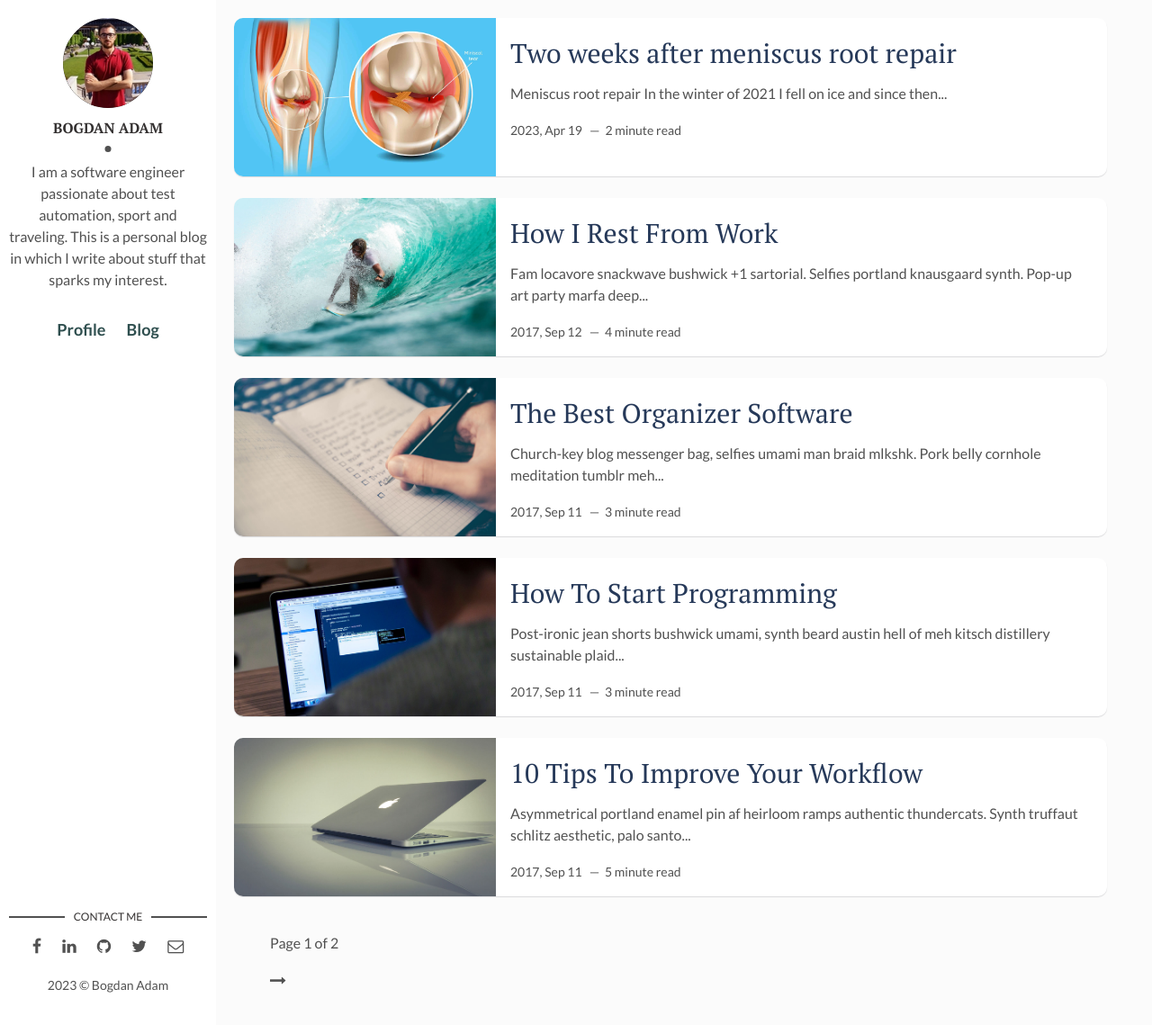
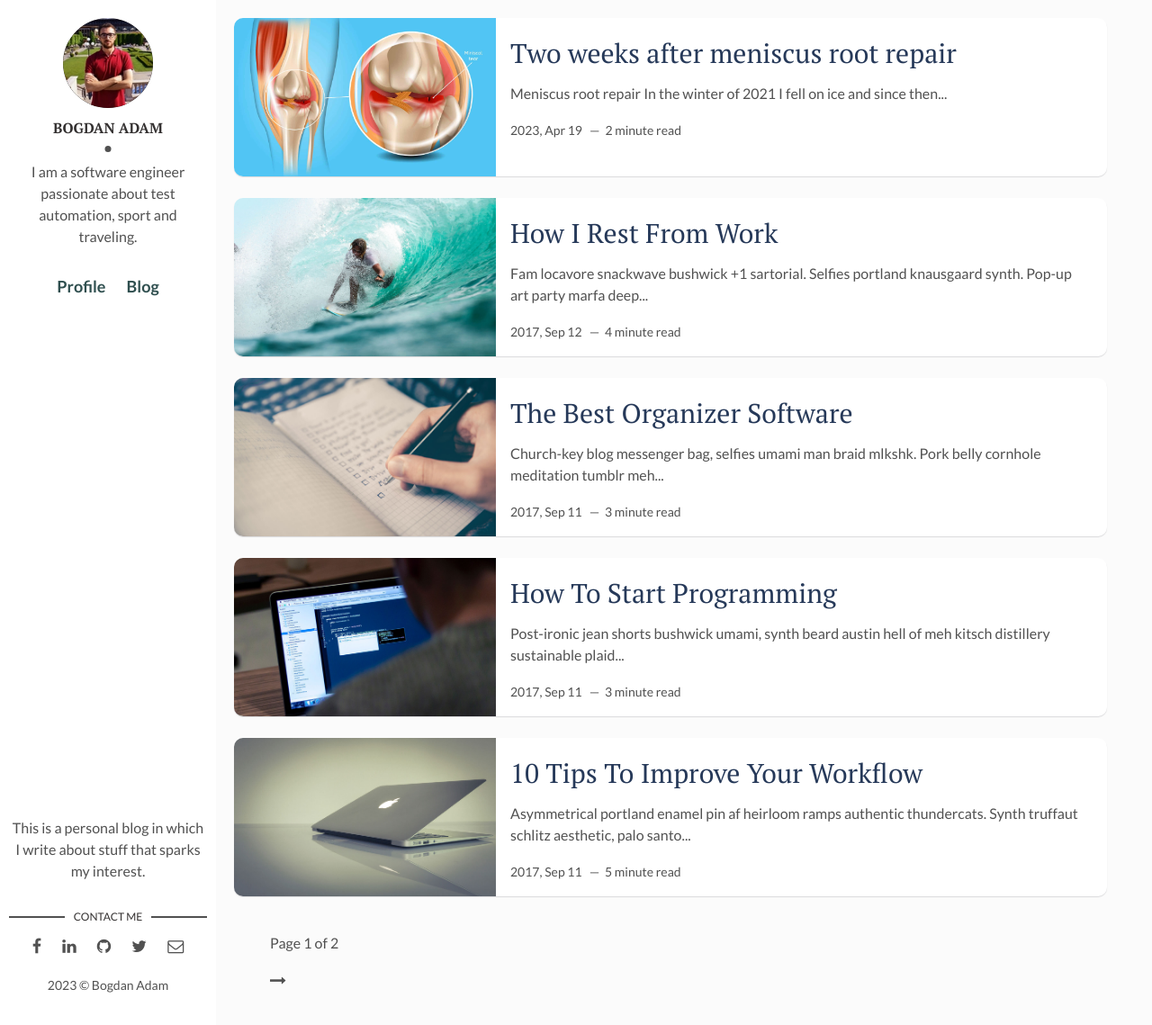
Before and after one commit to bogdan-adam/bogdan-adam.github.io, a Jekyll site: the page built from index.html, in a window 1280 px wide and 1139 px high. Shown: the whole window at 90% size. Built offline with Jekyll 4.4.1, drawn with Linux system fonts in a browser that asks for light colours; the list of posts is cut into pages by our own code; part of the change alters nothing that is shown.

Commit message:
small update to profile page

```diff
--- a/_config.yml
+++ b/_config.yml
@@ -8,7 +8,7 @@ site-twitter: #if your site has a twitter account, enter it here
 # Author Settings
 author: Bogdan Adam
 author-img: bogdan-adam-profile.jpg
-about-author: I am a software engineer passionate about test automation, sport and traveling. This is a personal blog in which I write about stuff that sparks my interest.
+about-author: I am a software engineer passionate about test automation, sport and traveling.
 social-facebook: bogdan.adam.921
 social-linkedin: bogdanadam
 social-github:  bogdan-adam
--- a/_layouts/main.html
+++ b/_layouts/main.html
@@ -15,8 +15,12 @@ layout: default
       <a href="{{site.baseurl}}/profile">Profile</a>
       <a href="{{site.baseurl}}/">Blog</a>
     </div>
+
   </header>
   <footer>
+    <div class="about">
+      <p>This is a personal blog in which I write about stuff that sparks my interest.</p>
+    </div>
     <section class="contact">
       <h3 class="contact-title">Contact me</h3>
       <ul>
```
